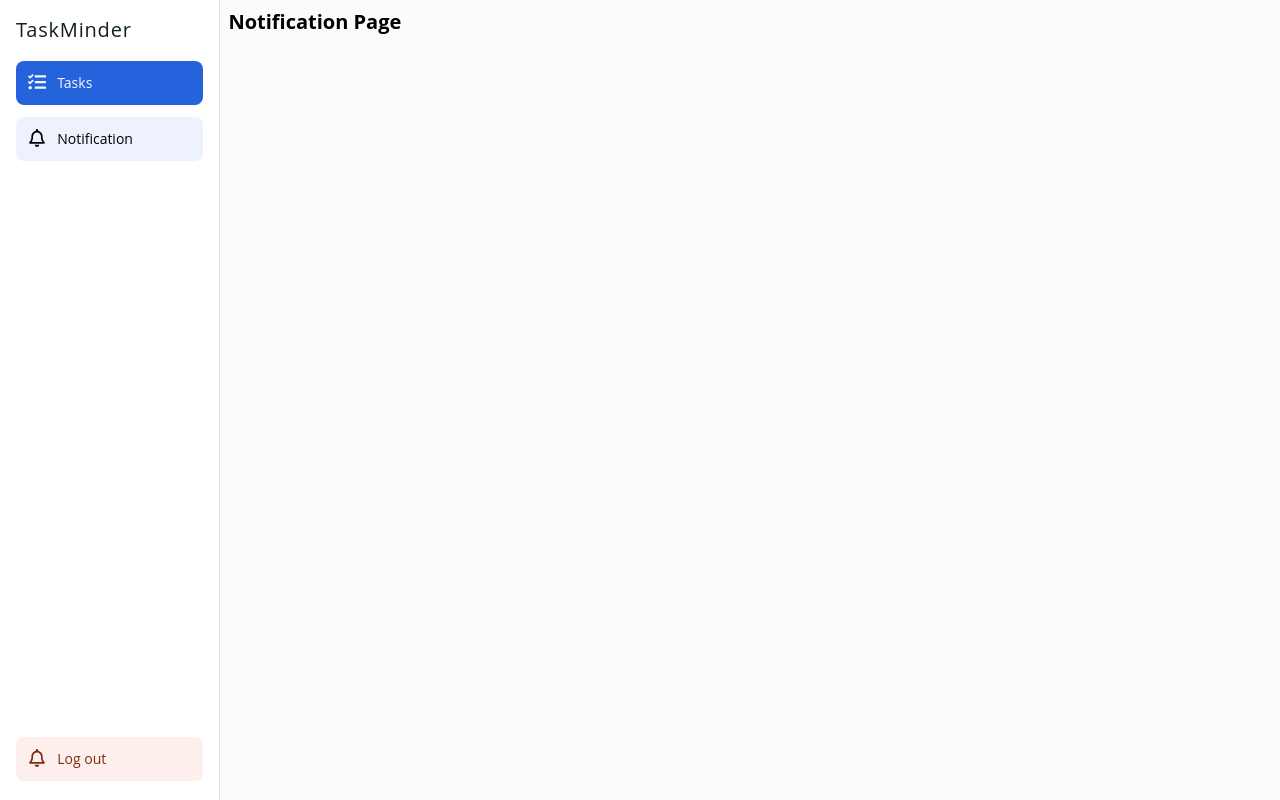
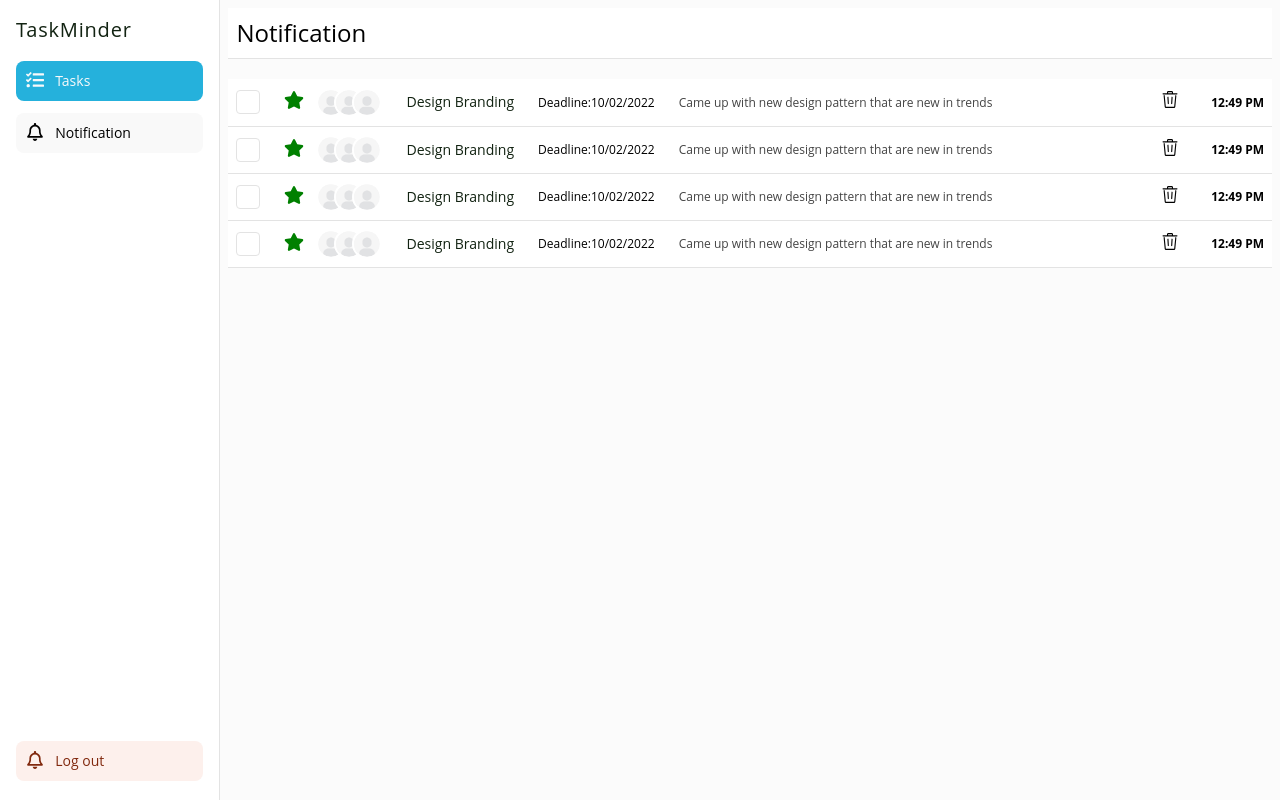
Before and after one commit to arun-kumar-1995/missed-task-deadline, a React (Vite) app in the folder client/: page /notification in a window 1280 px wide. Built offline with nearby package versions, Linux system fonts and the light colour scheme.

Commit message:
notification ui

```diff
--- a/client/src/components/Sidebar/Sidebar.css
+++ b/client/src/components/Sidebar/Sidebar.css
@@ -24,15 +24,14 @@ nav li {
 nav li a {
   display: inline-flex;
   width: 100%;
-  padding: 1.2rem;
+  padding: 1rem;
   border-radius: 0.8rem;
-  background-color: #eef2fc;
+  background-color: #f9f9f9;
   transition: all 0.24s ease-in;
 }
 
 nav li a:hover {
-  background-color: var(--clr-dark);
-  color: var(--clr-light);
+  background-color: #eef2fc;
 }
 
 a span {
@@ -41,7 +40,7 @@ a span {
 }
 
 nav li a.active {
-  background-color: #2563dc;
+  background-color: #25b1dc;
   color: var(--clr-light);
 }
 
--- a/client/src/pages/Home/Home.jsx
+++ b/client/src/pages/Home/Home.jsx
@@ -4,7 +4,7 @@ import Sidebar from "../../components/Sidebar/Sidebar";
 
 // * Lazy load components for better performance
 const TaskPage = lazy(() => import("../subpages/Tasks/Tasks"));
-const Notification = lazy(() => import("../subpages/Notification"));
+const Notification = lazy(() => import("../subpages/Notification/Notification"));
 
 const Home = () => {
   return (
--- a/client/src/pages/subpages/Notification.jsx
+++ /dev/null
@@ -1,9 +0,0 @@
-const Notification = () => {
-  return (
-    <div className="page-wrapper">
-      <h1>Notification Page</h1>
-    </div>
-  );
-};
-
-export default Notification;
--- /dev/null
+++ b/client/src/pages/subpages/Notification/Notification.css
@@ -0,0 +1,76 @@
+.page-header {
+  padding: 0.8rem;
+  display: flex;
+  justify-content: space-between;
+  background-color: var(--clr-white);
+  border-bottom: 1px solid #e3e3e3;
+}
+
+.page-header h1 {
+  font-weight: 500;
+  font-size: 2.4rem;
+}
+
+.notification-container {
+  margin-top: 2em;
+  display: flex;
+  flex-direction: column;
+}
+.notification-container .notification {
+  display: flex;
+  align-items: center;
+  gap: 2em;
+  background-color: var(--clr-white);
+  padding: 0.8rem;
+  width: 100%;
+  border-bottom: 1px solid #e3e3e3;
+  font-size: 1.2rem;
+}
+
+.checked-box {
+  display: inline-block;
+  width: 2.4rem;
+  height: 2.4rem;
+  border: 1px solid #e3e3e3;
+  border-radius: 0.4rem;
+  cursor: pointer;
+}
+
+.checked-box:hover {
+  background-color: #eef2fc;
+  padding: 0.8rem;
+}
+
+.task-assigned-users {
+  position: relative;
+  display: flex;
+}
+.task-assigned-users .user-img {
+  width: 3rem;
+  border-radius: 50%;
+  border: 2px solid #fff;
+  object-fit: cover;
+  position: relative;
+  margin-left: -12px;
+}
+.task-assigned-user .user-img:first-child {
+  margin-left: 0;
+}
+
+.notification-container .notification h3 {
+  font-weight: 500;
+  color: var(--clr-dark);
+}
+.notification-container .notification span {
+  flex: 1;
+  color: #444;
+}
+
+.notification .btn-delete {
+  display: inline-block;
+  padding: 0.4rem 0.8rem;
+}
+
+.notification .btn-delete:hover {
+  color: var(--clr-danger);
+}
--- /dev/null
+++ b/client/src/pages/subpages/Notification/Notification.jsx
@@ -0,0 +1,91 @@
+import "./Notification.css";
+import { FaStar } from "react-icons/fa";
+import userIcon from "../../../assets/dummyUserIcon.png";
+import { GoTrash } from "react-icons/go";
+
+const Notification = () => {
+  return (
+    <div className="page-wrapper">
+      <div className="page-header">
+        <h1>Notification</h1>
+      </div>
+
+      <div className="notification-container">
+        <div className="notification">
+          <div className="checked-box"></div>
+          <div className="priority">
+            <FaStar size={20} color="green" />
+          </div>
+          <div className="task-assigned-users">
+            <img src={userIcon} alt="User Icon" className="user-img" />
+            <img src={userIcon} alt="User Icon" className="user-img" />
+            <img src={userIcon} alt="User Icon" className="user-img" />
+          </div>
+          <h3>Design Branding</h3>
+          <p>Deadline:10/02/2022</p>
+          <span>Came up with new design pattern that are new in trends</span>
+          <button className="icon-btn btn-delete">
+            <GoTrash size={18} />
+          </button>
+          <h4 className="notification-time">12:49 PM</h4>
+        </div>
+        <div className="notification">
+          <div className="checked-box"></div>
+          <div className="priority">
+            <FaStar size={20} color="green" />
+          </div>
+          <div className="task-assigned-users">
+            <img src={userIcon} alt="User Icon" className="user-img" />
+            <img src={userIcon} alt="User Icon" className="user-img" />
+            <img src={userIcon} alt="User Icon" className="user-img" />
+          </div>
+          <h3>Design Branding</h3>
+          <p>Deadline:10/02/2022</p>
+          <span>Came up with new design pattern that are new in trends</span>
+          <button className="icon-btn btn-delete">
+            <GoTrash size={18} />
+          </button>
+          <h4 className="notification-time">12:49 PM</h4>
+        </div>
+        <div className="notification">
+          <div className="checked-box"></div>
+          <div className="priority">
+            <FaStar size={20} color="green" />
+          </div>
+          <div className="task-assigned-users">
+            <img src={userIcon} alt="User Icon" className="user-img" />
+            <img src={userIcon} alt="User Icon" className="user-img" />
+            <img src={userIcon} alt="User Icon" className="user-img" />
+          </div>
+          <h3>Design Branding</h3>
+          <p>Deadline:10/02/2022</p>
+          <span>Came up with new design pattern that are new in trends</span>
+          <button className="btn-delete">
+            <GoTrash size={18} />
+          </button>
+          <h4 className="notification-time">12:49 PM</h4>
+        </div>
+        <div className="notification">
+          <div className="checked-box"></div>
+          <div className="priority">
+            <FaStar size={20} color="green" />
+          </div>
+          <div className="task-assigned-users">
+            <img src={userIcon} alt="User Icon" className="user-img" />
+            <img src={userIcon} alt="User Icon" className="user-img" />
+            <img src={userIcon} alt="User Icon" className="user-img" />
+          </div>
+          <h3>Design Branding</h3>
+          <p>Deadline:10/02/2022</p>
+          <span>Came up with new design pattern that are new in trends</span>
+          <button className="icon-btn btn-delete">
+            <GoTrash size={18} />
+          </button>
+          <h4 className="notification-time">12:49 PM</h4>
+        </div>
+      </div>
+    </div>
+  );
+};
+
+export default Notification;
--- a/client/src/pages/subpages/Tasks/Tasks.css
+++ b/client/src/pages/subpages/Tasks/Tasks.css
@@ -3,7 +3,7 @@
   display: flex;
   justify-content: space-between;
   background-color: var(--clr-white);
-  border-bottom: 1px solid #e3e3e3;
+  /* border-bottom: 1px solid #e3e3e3; */
 }
 
 .page-header h1 {
@@ -51,22 +51,28 @@
   display: flex;
   flex-wrap: nowrap;
   flex-direction: row;
+  background-color: var(--clr-white);
+  border-bottom: 1px solid #e3e3e3;
 }
 .task-sections section {
   padding: 1rem 1.2rem;
   flex: 1;
-  border-bottom: 1px solid #e3e3e3;
-  border-right: 1px solid #e3e3e3;
   cursor: pointer;
 }
 
 .task-sections section:hover {
-  background-color: #7188b6;
-  color: var(--clr-white);
+  background-color: #eef2fc;
 }
 
 .task-sections section.--active {
-  border-bottom: 2px solid var(--clr-success);
+  border-bottom: 3px solid var(--clr-primary);
+}
+
+.task-sections section.--active h3 {
+  color: #2563dc;
+}
+.task-sections section.--active svg {
+  color: #2563dc;
 }
 
 .section-header {
@@ -82,7 +88,7 @@
 /* task markup */
 .task-container {
   display: grid;
-  grid-template-columns: repeat(auto-fit, minmax(200px, 1fr));
+  grid-template-columns: repeat(auto-fit, minmax(240px, 1fr));
   margin-top: 2.4em;
   gap: 1.6em;
 }
--- a/client/src/pages/subpages/Tasks/Tasks.jsx
+++ b/client/src/pages/subpages/Tasks/Tasks.jsx
@@ -119,26 +119,99 @@ const TaskPage = () => {
         </div>
         <div className="task-card">
           <div className="task-header">
-            <h3>Optimize user controller</h3>
-            <div className="task-controls">
-              <button
-                className="icon-btn btn-edit"
-                onClick={() => setEditModal(true)}
-              >
-                <MdOutlineEdit size={20} />
-              </button>
-              <button className="icon-btn btn-delete">
-                <GoTrash size={18} />
+            <h3>Design Branding</h3>
+            <button
+              type="button"
+              className="btn-task-control"
+              onClick={() => setTaskControl(true)}
+            >
+              <MdOutlineMoreHoriz size={20} />
+            </button>
+          </div>
+          <div className="task-card-body">
+            <span className="task-deadline">16 Oct</span>
+            <p>go through all the controllers of branding</p>
+            <div className="card-info">
+              <div className="task-card-user">
+                <img src={userIcon} alt="User Icon" className="user-profile" />
+                <img src={userIcon} alt="User Icon" className="user-profile" />
+                <img src={userIcon} alt="User Icon" className="user-profile" />
+              </div>
+              <button className="task-card-priority --priority-medium">
+                Medium
               </button>
             </div>
           </div>
-          <div className="task-body">
-            <p>
-              Lorem ipsum dolor sit amet, consectetur adipisci elit, sed eiusmod
-              tempor incidunt ut labore et dolore magna aliqua.
-            </p>
+
+          {isTaskControl && (
+            <div className="task-controls">
+              <div className="control" onClick={() => setEditModal(true)}>
+                <button className="icon-btn btn-edit">
+                  <MdOutlineEdit size={20} />
+                </button>
+                <span>Edit</span>
+              </div>
+
+              <div
+                className="control delete-task-control"
+                onClick={() => setDeleteModal(true)}
+              >
+                <button className="icon-btn btn-delete">
+                  <GoTrash size={18} />
+                </button>
+                <span>Delete</span>
+              </div>
+            </div>
+          )}
+        </div>
+        <div className="task-card">
+          <div className="task-header">
+            <h3>Design Branding</h3>
+            <button
+              type="button"
+              className="btn-task-control"
+              onClick={() => setTaskControl(true)}
+            >
+              <MdOutlineMoreHoriz size={20} />
+            </button>
           </div>
+          <div className="task-card-body">
+            <span className="task-deadline">16 Oct</span>
+            <p>go through all the controllers of branding</p>
+            <div className="card-info">
+              <div className="task-card-user">
+                <img src={userIcon} alt="User Icon" className="user-profile" />
+                <img src={userIcon} alt="User Icon" className="user-profile" />
+                <img src={userIcon} alt="User Icon" className="user-profile" />
+              </div>
+              <button className="task-card-priority --priority-medium">
+                Medium
+              </button>
+            </div>
+          </div>
+
+          {isTaskControl && (
+            <div className="task-controls">
+              <div className="control" onClick={() => setEditModal(true)}>
+                <button className="icon-btn btn-edit">
+                  <MdOutlineEdit size={20} />
+                </button>
+                <span>Edit</span>
+              </div>
+
+              <div
+                className="control delete-task-control"
+                onClick={() => setDeleteModal(true)}
+              >
+                <button className="icon-btn btn-delete">
+                  <GoTrash size={18} />
+                </button>
+                <span>Delete</span>
+              </div>
+            </div>
+          )}
         </div>
+
       </div>
       {/*Model stuffs  */}
       {isTaskModal && <TaskModal isOpen={isTaskModal} onClose={handleClose} />}
```
